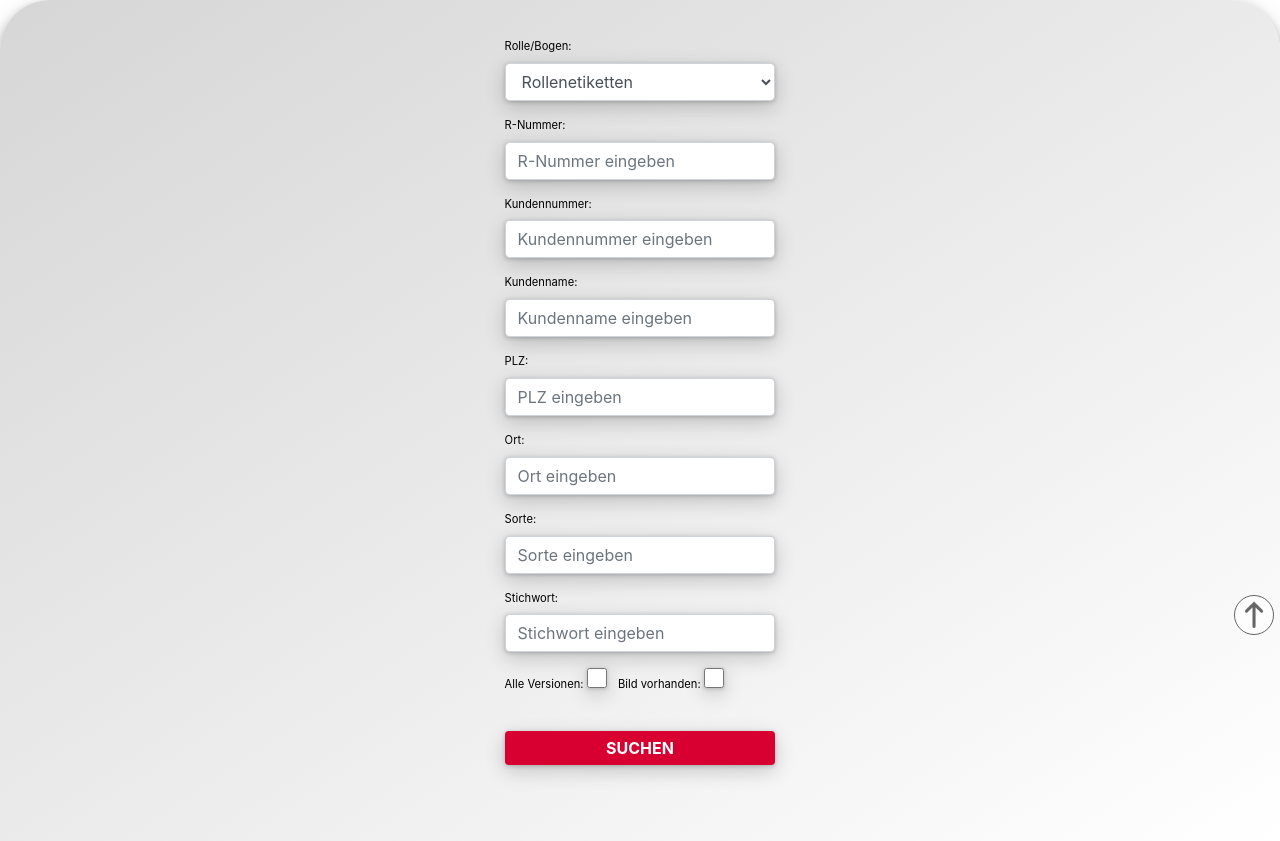
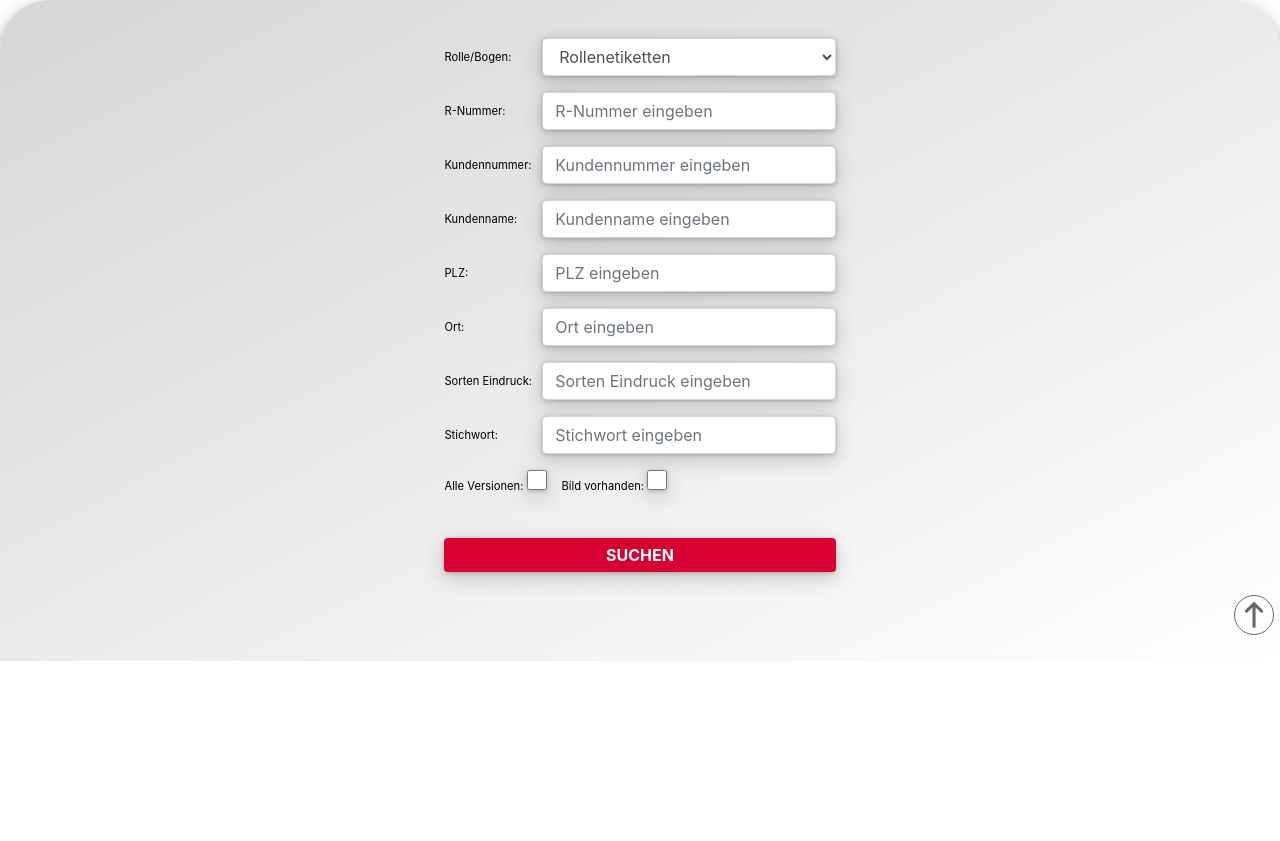
Before and after one commit to ebucelik/Artikelsuche, a PHP site: page /searching.php in a window 1280 px wide. Shown: the part 152-993 px from the top of the page. After the commit the page ends 813 px from the top, so only its background shows below. Run offline with PHP 8.4, Linux system fonts and the light colour scheme; data that the repository does not hold is empty; some libraries are stand-ins or nearby versions.

Commit message:
Changed style for searchform. Email Text changed.

```diff
--- a/createPDF.php
+++ b/createPDF.php
@@ -171,7 +171,7 @@ if($itemIdArray){
             $pdf->ln(7);
 
             $pdf->SetFont('Arial', 'I', 8);
-            $pdf->Cell(25, 10, 'Sorte');
+            $pdf->Cell(25, 10, 'Sorten Eindruck');
             $pdf->SetFont('Arial', '', 8);
             $pdf->Cell(70, 10, iconv('UTF-8', 'windows-1252', $v1['Sort']));
 
--- a/detail.php
+++ b/detail.php
@@ -124,7 +124,7 @@ require("getDataFromDB.php");
                     </div>
                     <hr/>
                     <div class="row">
-                        <div class="col titlerow">Sorte</div>
+                        <div class="col titlerow">Sorten Eindruck</div>
                         <div class="col"><?php echo $v1['Sort'];?></div>
                     </div>
                     <hr/>
--- a/script.js
+++ b/script.js
@@ -1,5 +1,5 @@
 let displayCheckbox = false;
-let custnum = itemid = version = prodgroupid = name = sort = externalitemtxt = lepsizew = lepsizel = tradeunitspecid = salesid = workcenters = stocklevel = image = msg = "";
+let custnum = itemid = version = prodgroupid = name = sort = externalitemtxt = lepsizew = lepsizel = tradeunitspecid = salesid = stocklevel = image = msg = "";
 
 $(document).ready(function () {
   $(".fading").fadeIn(1500);
@@ -50,9 +50,7 @@ function sendMail() {
     lepsizel = $('.lepsizel').eq(index).text();
     tradeunitspecid = $('.tradeunitspecid').eq(index).text();
     salesid = $('.salesid').eq(index).text();
-    workcenters = $('.workcenters').eq(index).text();
     stocklevel = $('.stocklevel').eq(index).text();
-    //image = $('.designjpgpreviewurl').eq(index)[0].src;
 
     $.ajax({
       type: "get",
@@ -74,10 +72,8 @@ function sendMail() {
     tmp.push("FormatLauf: " + lepsizel);
     tmp.push("Stellung: " + tradeunitspecid);
     tmp.push("Auftragsnummer: " + salesid);
-    tmp.push("Maschine(n): " + workcenters);
     tmp.push("Lagerstand: " + stocklevel);
     test.push(tmp);
-    //msg = "ItemId=" + itemid + "&CustNum=" + custnum + "&Version=" + version + "&Name=" + name + "&SalesId=" + salesid + "&Sort=" + sort + "&ExtItemTxt=" + externalitemtxt + "&LepSizeW=" + lepsizew + "&LepSizeL=" + lepsizel + "&TradeUnitSpecId=" + tradeunitspecid + "&WorkCenters=" + workcenters + "&StockLevel=" + stocklevel + "\n\n";
   });
 
   $.ajax({
--- a/search.css
+++ b/search.css
@@ -33,7 +33,7 @@ nav {
 }
 
 .container {
-  width: 25% !important;
+  width: 35% !important;
   color: black;
 }
 
@@ -150,6 +150,19 @@ nav {
   height: 150px;
 }
 
+.searchForm {
+  display: flex;
+}
+
+.labelTxt {
+  margin: 0;
+  width: 25%;
+}
+
+.searchInput {
+  width: 75% !important;
+}
+
 /* Add Animation - Zoom in the Modal */
 .modal-content,
 #caption {
--- a/searching.php
+++ b/searching.php
@@ -77,40 +77,40 @@ if($_SERVER['REQUEST_METHOD'] == 'POST'){
     <nav>
         <div class="container" id="inputFields">
             <form action="" method="POST">
-                <div class="form-group fading">
-                    <label for="selectType">Rolle/Bogen:</label>
-                    <select class="form-control" id="selectType" name="selectType" onchange="changeTitle()">
+                <div class="form-group fading searchForm">
+                    <label for="selectType" class="align-self-center labelTxt">Rolle/Bogen:</label>
+                    <select class="form-control searchInput" id="selectType" name="selectType" onchange="changeTitle()">
                         <option>Rollenetiketten</option>
                         <option>Bogenetiketten</option>
                     </select>
                 </div>
-                <div class="form-group fading">
-                    <label for="rNumber" id="Rnumber">R-Nummer:</label>
-                    <input type="text" class="form-control" id="rNumber" placeholder="R-Nummer eingeben" name="rNumber" value="<?php if($rNumber != $unEqualString){echo $rNumber;} ?>">
+                <div class="form-group fading searchForm">
+                    <label for="rNumber" class="align-self-center labelTxt">R-Nummer:</label>
+                    <input type="text" class="form-control searchInput" id="rNumber" placeholder="R-Nummer eingeben" name="rNumber" value="<?php if($rNumber != $unEqualString){echo $rNumber;} ?>">
                 </div>
-                <div class="form-group fading">
-                    <label for="kNumber">Kundennummer:</label>
-                    <input type="number" class="form-control" id="kNumber" placeholder="Kundennummer eingeben" name="kNumber" value="<?php if($custnumber != $unEqualString){echo $custnumber;} ?>">
+                <div class="form-group fading searchForm">
+                    <label for="kNumber" class="align-self-center labelTxt">Kundennummer:</label>
+                    <input type="number" class="form-control searchInput" id="kNumber" placeholder="Kundennummer eingeben" name="kNumber" value="<?php if($custnumber != $unEqualString){echo $custnumber;} ?>">
                 </div>
-                <div class="form-group fading">
-                    <label for="kName">Kundenname:</label>
-                    <input type="text" class="form-control" id="kName" placeholder="Kundenname eingeben" name="kName" value="<?php if($custName != $unEqualString){echo $custName;} ?>">
+                <div class="form-group fading searchForm">
+                    <label for="kName" class="align-self-center labelTxt">Kundenname:</label>
+                    <input type="text" class="form-control searchInput" id="kName" placeholder="Kundenname eingeben" name="kName" value="<?php if($custName != $unEqualString){echo $custName;} ?>">
                 </div>
-                <div class="form-group fading">
-                    <label for="kPLZ">PLZ:</label>
-                    <input type="number" class="form-control" id="kPLZ" placeholder="PLZ eingeben" name="kPLZ" value="<?php if($plz != $unEqualString){echo $plz;} ?>">
+                <div class="form-group fading searchForm">
+                    <label for="kPLZ" class="align-self-center labelTxt">PLZ:</label>
+                    <input type="number" class="form-control searchInput" id="kPLZ" placeholder="PLZ eingeben" name="kPLZ" value="<?php if($plz != $unEqualString){echo $plz;} ?>">
                 </div>
-                <div class="form-group fading">
-                    <label for="place">Ort:</label>
-                    <input type="text" class="form-control" id="place" placeholder="Ort eingeben" name="place" value="<?php if($city != $unEqualString){echo $city;} ?>">
+                <div class="form-group fading searchForm">
+                    <label for="place" class="align-self-center labelTxt">Ort:</label>
+                    <input type="text" class="form-control searchInput" id="place" placeholder="Ort eingeben" name="place" value="<?php if($city != $unEqualString){echo $city;} ?>">
                 </div>
-                <div class="form-group fading">
-                    <label for="sortNum">Sorte:</label>
-                    <input type="text" class="form-control" id="sortNum" placeholder="Sorte eingeben" name="sortNum" value="<?php if($sort != $unEqualString){echo $sort;} ?>">
+                <div class="form-group fading searchForm">
+                    <label for="sortNum" class="align-self-center labelTxt">Sorten Eindruck:</label>
+                    <input type="text" class="form-control searchInput" id="sortNum" placeholder="Sorten Eindruck eingeben" name="sortNum" value="<?php if($sort != $unEqualString){echo $sort;} ?>">
                 </div>
-                <div class="form-group fading">
-                    <label for="keyWord">Stichwort:</label>
-                    <input type="text" class="form-control" id="keyWord" placeholder="Stichwort eingeben" name="keyWord" value="<?php if($keyword != $unEqualString){echo $keyword;} ?>">
+                <div class="form-group fading searchForm">
+                    <label for="keyWord" class="align-self-center labelTxt">Stichwort:</label>
+                    <input type="text" class="form-control searchInput" id="keyWord" placeholder="Stichwort eingeben" name="keyWord" value="<?php if($keyword != $unEqualString){echo $keyword;} ?>">
                 </div>
                 <div class="form-group fading">
                     <label for="allVersions">Alle Versionen:</label>
@@ -218,9 +218,8 @@ try{
         $queryParams .=" AND T11.MARItemType = 12";
     }
 
-    //Deactivated articles. 0 stands for No regarding NoYes Enum.
-    $queryParams .= " AND T14.Stopped = 0 AND T1.ExternalItemTxt NOT LIKE '%##%'";
-
+    //Deactivated articles. 0 stands for No regarding NoYes Enum. % at the end, selects all strings that have ## at the start of the string.
+    $queryParams .= " AND T14.Stopped = 0 AND T1.ExternalItemTxt NOT LIKE '##%'";
 
     if($allVersions == 'on'){ //ALL VERSIONS PART
         $stmt = $conn->prepare("SELECT T1.ItemId, T1.InventStyleId, T1.ProdGroupId, T1.CustVendRelation, T1.CustName, T1.ExternalItemTxt,
@@ -283,8 +282,8 @@ if($itemIdArray){
                 <?php if($allVersions == 'on'){?><div class="col">Produktvariante</div><?php } ?>
                 <div class="col">Kundennr.</div>
                 <div class="col">Kunde</div>
-                <?php if($checkSort){?><div class="col">Sorte</div><?php }?>
-                <div class="col">Stichwort</div>
+                <?php if($checkSort){?><div class="col">Sorten Eindruck</div><?php }?>
+                <div class="col" style="flex-grow:2;">Stichwort</div>
                 <div class="col">Format Quer</div>
                 <div class="col">Format Lauf</div>
                 <div class="col">Stellung</div>
@@ -305,7 +304,7 @@ if($itemIdArray){
                 <div class="col align-self-center custvendrelation"><?php echo $v1['CustVendRelation']; ?></div>
                 <div class="col align-self-center name"><?php echo $v1['Name']; ?></div>
                 <?php if($v1['Sort']){?><div class="col align-self-center sort"><?php echo $v1['Sort']; ?></div><?php }?>
-                <div class="col align-self-center externalitemtxt"><?php echo $v1['ExternalItemTxt']; ?></div>
+                <div class="col align-self-center externalitemtxt" style="flex-grow:2;"><?php echo $v1['ExternalItemTxt']; ?></div>
                 <div class="col align-self-center lepsizew"><?php echo $v1['LEPSizeW']; ?></div>
                 <div class="col align-self-center lepsizel"><?php echo $v1['LEPSizeL']; ?></div>
                 <div class="col align-self-center tradeunitspecid"><?php echo $v1['TradeUnitSpecId']; ?></div>
--- a/submit.php
+++ b/submit.php
@@ -87,7 +87,6 @@ if(isset($_POST['submit'])){
                     x.style.visibility = "visible";
                     setTimeout(function(){
                         x.style.visibility = "hidden";
-                        window.location.href = 'searching.php';
                     }, 2500);
                    </script>
                    <?php
```
Also changed, not shown: sendMail.php (+8 -3 lines).
